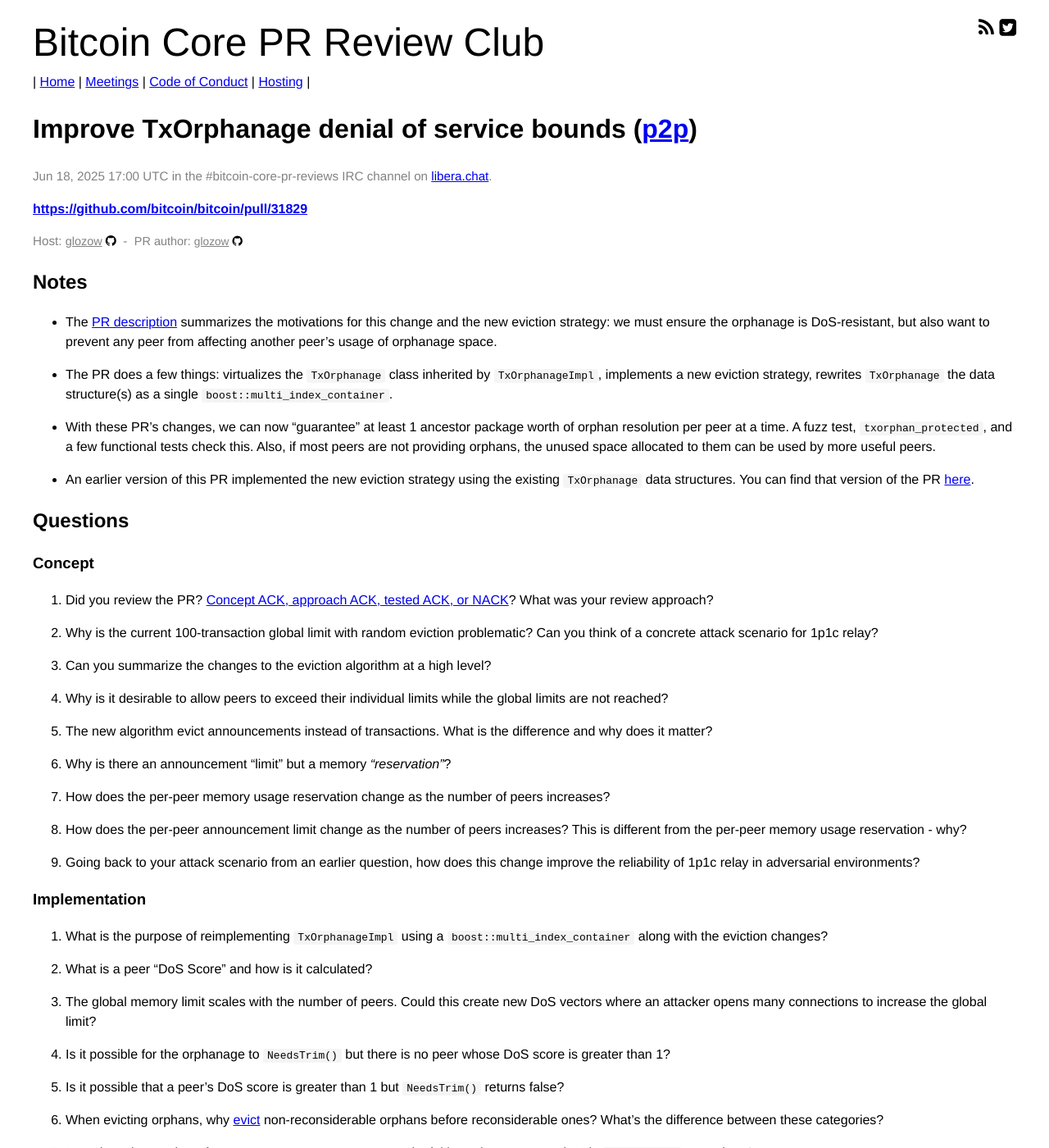
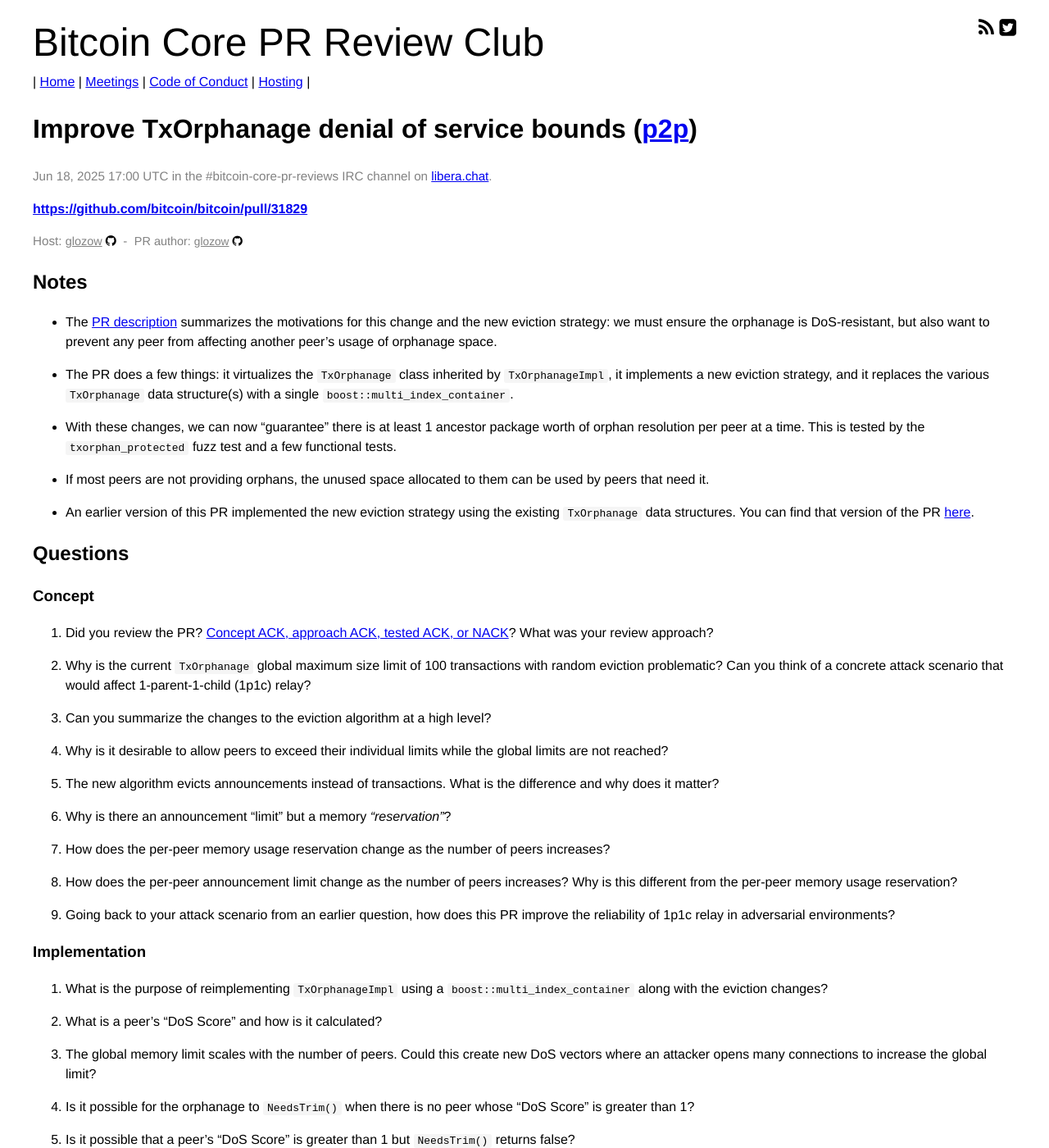
Before and after one commit to bitcoin-core-review-club/website, a Jekyll site: the page built from _posts/2025-06-18-#31829.md, in a window 1280 px wide and 1400 px high. Shown: the whole window at 82% size. Built offline with Jekyll 4.4.1, drawn with Linux system fonts in a browser that asks for light colours; some of the changed text lies outside the part shown.

Commit message:
style/grammar edits

```diff
--- a/_posts/2025-06-18-#31829.md
+++ b/_posts/2025-06-18-#31829.md
@@ -16,12 +16,13 @@
   this change and the new eviction strategy: we must ensure the orphanage is DoS-resistant, but also want to prevent any
 peer from affecting another peer's usage of orphanage space.
 
-- The PR does a few things: virtualizes the `TxOrphanage` class inherited by `TxOrphanageImpl`, implements a new
-  eviction strategy, rewrites `TxOrphanage` the data structure(s) as a single `boost::multi_index_container`.
+- The PR does a few things: it virtualizes the `TxOrphanage` class inherited by `TxOrphanageImpl`, it implements a new
+  eviction strategy, and it replaces the various `TxOrphanage` data structure(s) with a single `boost::multi_index_container`.
 
-- With these PR's changes, we can now "guarantee" at least 1 ancestor package worth of orphan resolution per peer at a
-  time. A fuzz test, `txorphan_protected`, and a few functional tests check this. Also, if most peers are not
-providing orphans, the unused space allocated to them can be used by more useful peers.
+- With these changes, we can now "guarantee" there is at least 1 ancestor package worth of orphan resolution per peer at a
+  time. This is tested by the `txorphan_protected` fuzz test and a few functional tests.
+
+- If most peers are not providing orphans, the unused space allocated to them can be used by peers that need it.
 
 - An earlier version of this PR implemented the new eviction strategy using the existing `TxOrphanage` data structures.
   You can find that version of the PR [here](https://github.com/glozow/bitcoin/tree/2025-05-copy-31829).
@@ -32,33 +33,33 @@
 
 1. Did you review the PR? [Concept ACK, approach ACK, tested ACK, or NACK](https://github.com/bitcoin/bitcoin/blob/master/CONTRIBUTING.md#peer-review)? What was your review approach?
 
-1. Why is the current 100-transaction global limit with random eviction problematic? Can you think of a concrete attack scenario for 1p1c relay?
+1. Why is the current `TxOrphanage` global maximum size limit of 100 transactions with random eviction problematic? Can you think of a concrete attack scenario that would affect 1-parent-1-child (1p1c) relay?
 
 1. Can you summarize the changes to the eviction algorithm at a high level?
 
 1. Why is it desirable to allow peers to exceed their individual limits while the global limits are not reached?
 
-1. The new algorithm evict announcements instead of transactions. What is the difference and why does it matter?
+1. The new algorithm evicts announcements instead of transactions. What is the difference and why does it matter?
 
 1. Why is there an announcement "limit" but a memory *"reservation"*?
 
 1. How does the per-peer memory usage reservation change as the number of peers increases?
 
-1. How does the per-peer announcement limit change as the number of peers increases? This is different from the per-peer memory usage reservation - why?
+1. How does the per-peer announcement limit change as the number of peers increases? Why is this different from the per-peer memory usage reservation?
 
-1. Going back to your attack scenario from an earlier question, how does this change improve the reliability of 1p1c relay in adversarial environments?
+1. Going back to your attack scenario from an earlier question, how does this PR improve the reliability of 1p1c relay in adversarial environments?
 
 ### Implementation
 
 1. What is the purpose of reimplementing `TxOrphanageImpl` using a `boost::multi_index_container` along with the eviction changes?
 
-1. What is a peer "DoS Score" and how is it calculated?
+1. What is a peer's "DoS Score" and how is it calculated?
 
 1. The global memory limit scales with the number of peers. Could this create new DoS vectors where an attacker opens many connections to increase the global limit?
 
-1. Is it possible for the orphanage to `NeedsTrim()` but there is no peer whose DoS score is greater than 1?
+1. Is it possible for the orphanage to `NeedsTrim()` when there is no peer whose "DoS Score" is greater than 1?
 
-1. Is it possible that a peer's DoS score is greater than 1 but `NeedsTrim()` returns false?
+1. Is it possible that a peer's "DoS Score" is greater than 1 but `NeedsTrim()` returns false?
 
 1. When evicting orphans, why [evict](https://github.com/bitcoin-core-review-club/bitcoin/commit/498f1c019197a8e4105490cdc4a0605594ca97d5#diff-e6100361fa0e9e25478f808ca084e5f681d4dddbbee7b3bea0f9d5bcd29db3aaR457) non-reconsiderable orphans before reconsiderable ones? What's the difference between these categories?
 
@@ -66,9 +67,9 @@
 
 1. What is the computational complexity of the `LimitOrphans` [loop](https://github.com/bitcoin-core-review-club/bitcoin/commit/498f1c019197a8e4105490cdc4a0605594ca97d5#diff-e6100361fa0e9e25478f808ca084e5f681d4dddbbee7b3bea0f9d5bcd29db3aaR433-R478)? How many heap operations can there be? How many erasures can there be?
 
-1. How can we test (and do test exist?): `TxOrphanage`'s internal data structures are updated correctly, its DoS limits are correctly enforced, and "honest" peers' orphans are protected from eviction?
+1. How can we test (and do tests exist?) that `TxOrphanage`'s internal data structures are updated correctly, that its DoS limits are correctly enforced, and that the orphans of "honest" peers are protected from eviction?
 
-1. How does the `txorphan_protected` [fuzzer](https://github.com/bitcoin-core-review-club/bitcoin/commit/05e6241be627aa0152698f5f71adfacd790df58d) test that orphans are protected from eviction?
+1. How does the `txorphan_protected` [fuzz harness](https://github.com/bitcoin-core-review-club/bitcoin/commit/05e6241be627aa0152698f5f71adfacd790df58d) test that orphans are protected from eviction?
 
 1. The default announcement limit is [increased](https://github.com/bitcoin-core-review-club/bitcoin/commit/5e86bb8b2914d43112a568d04fbbdb14036b70a6) from 100 to 3000. How was this number chosen and what are the tradeoffs?
 
```
